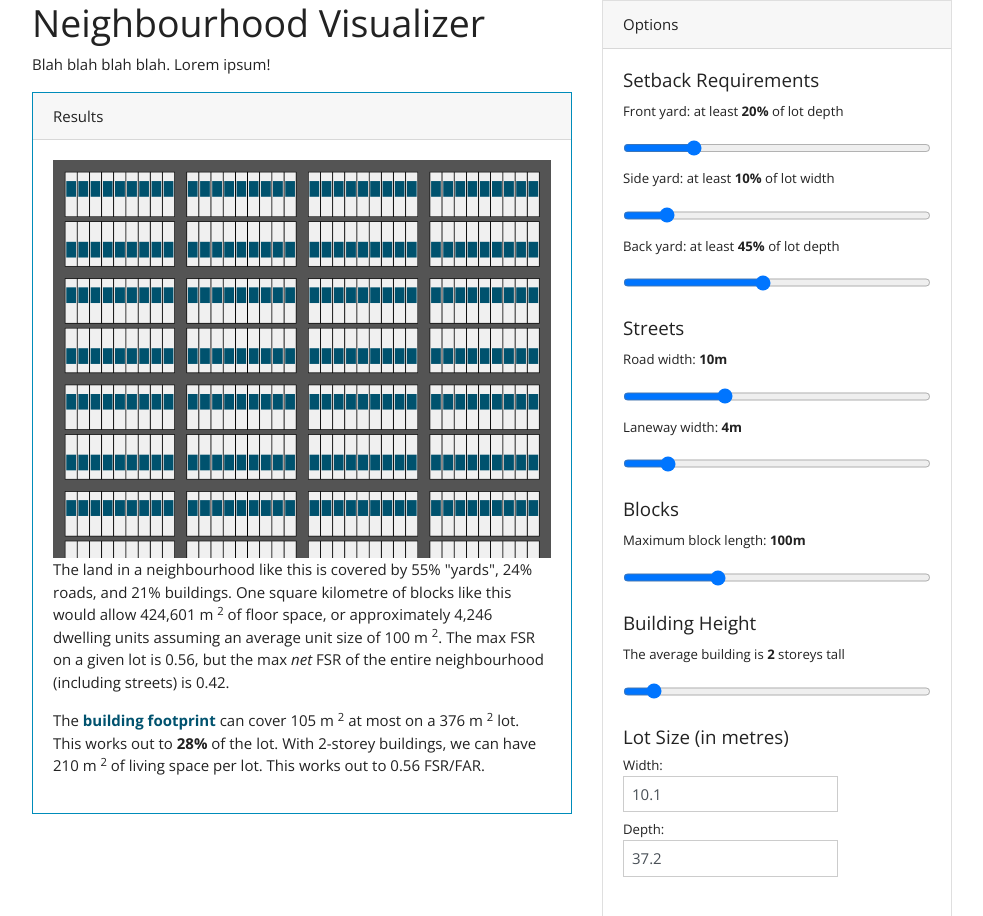
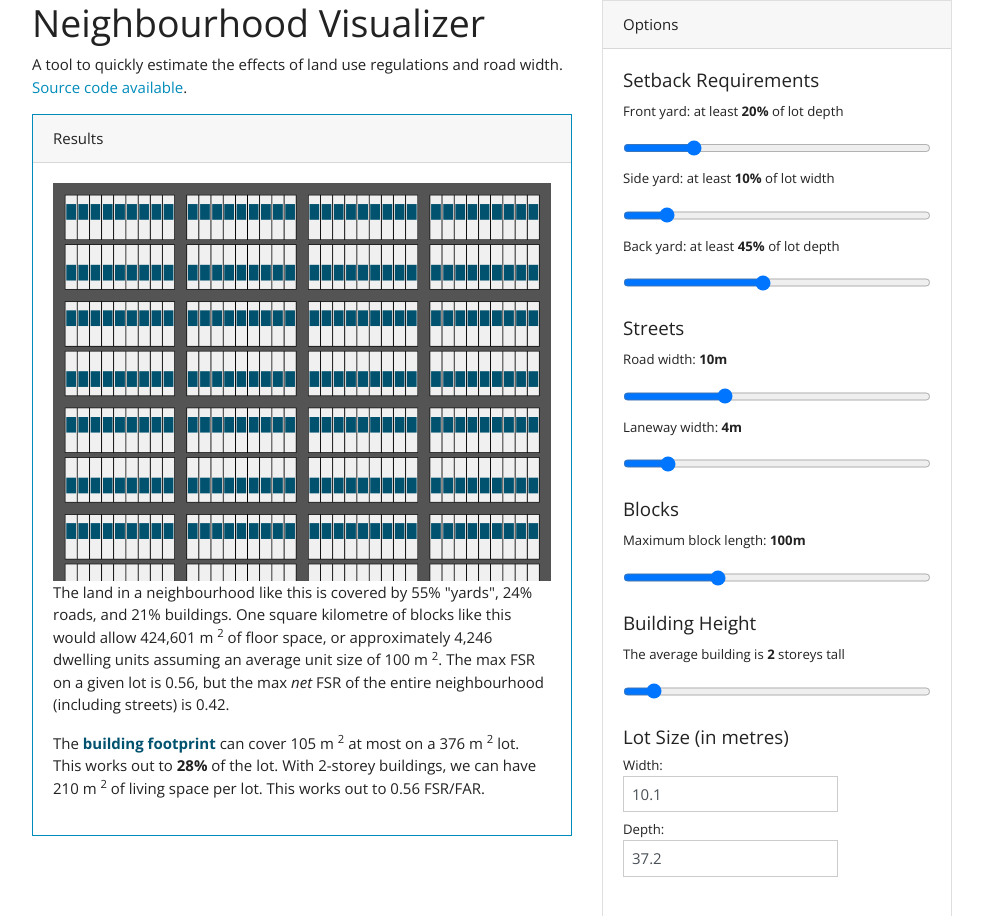
Before and after one commit to rgwood/NeighbourhoodVisualizer, an Angular app: page / in a window 1280 px wide. Shown: the top 916 px of the page, without its empty margins (53-1036 px from the left). Built offline with nearby package versions, Linux system fonts and the light colour scheme.

Commit message:
Add description

```diff
--- a/src/app/app.component.html
+++ b/src/app/app.component.html
@@ -3,7 +3,8 @@
     <div class='col-xs-12 col-md-12 col-lg-6'>
       <h1>Neighbourhood Visualizer</h1>
       <p>
-        Blah blah blah blah. Lorem ipsum!
+        A tool to quickly estimate the effects of land use regulations and road width.
+        <a href='https://github.com/rgwood/SetbackTool'>Source code available</a>.
       </p>
       <div class="card border-primary mb-3">
         <div class="card-header">Results</div>
```
